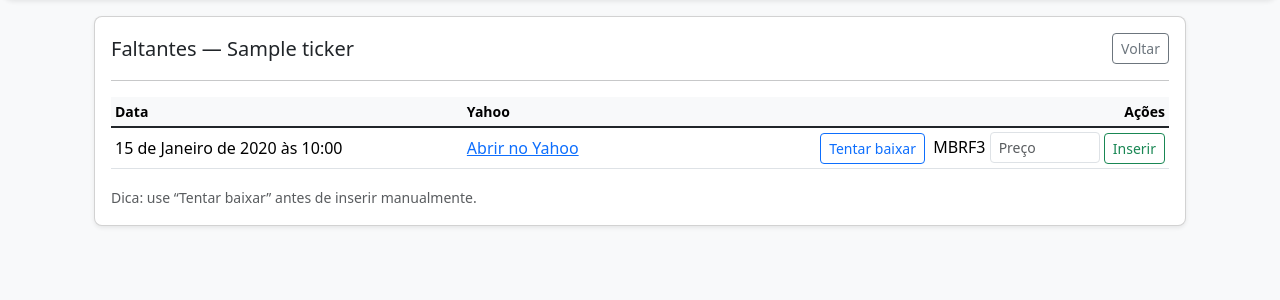
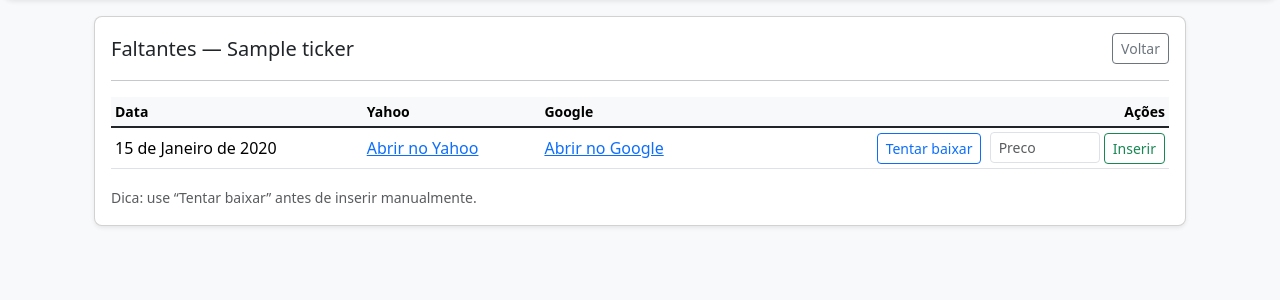
Before and after one commit to MarceloAnsilago/LsPythonDj, a Django app: template cotacoes/templates/cotacoes/faltantes_detail.html in a window 1280 px wide. Shown: the part 56-356 px from the top of the page. Run offline with Django 5.2, Linux system fonts and the light colour scheme; the template is opened without the code that fills it: most values are stand-ins (such as "Sample title", 1, 10 or a date in 2020); some libraries are stand-ins or nearby versions.

Commit message:
acertando o template Faltantes

```diff
--- a/cotacoes/templates/cotacoes/faltantes_detail.html
+++ b/cotacoes/templates/cotacoes/faltantes_detail.html
@@ -12,28 +12,32 @@
         <div class="table-responsive">
           <table class="table table-sm align-middle text-nowrap">
             <thead class="table-light">
-              <tr class="text-secondary small">
+                <tr class="text-secondary small">
                 <th>Data</th>
                 <th>Yahoo</th>
+                <th>Google</th>
                 <th class="text-end">Ações</th>
               </tr>
             </thead>
             <tbody class="table-group-divider">
               {% for r in rows %}
                 <tr>
-                  <td>{{ r.date }}</td>
+                  <td>{{ r.date|date:"DATE_FORMAT" }}</td>
                   <td>
                     <a href="{{ r.yahoo_url }}" target="_blank" rel="noopener">Abrir no Yahoo</a>
                   </td>
+                  <td>
+                    <a href="{{ r.google_url }}" target="_blank" rel="noopener">Abrir no Google</a>
+                  </td>
                   <td class="text-end">
-                    <form method="post" action="{% url 'cotacoes:faltantes_fetch_one' ticker r.date %}" class="d-inline">
+                    <form method="post" action="{% url 'cotacoes:faltantes_fetch_one' ticker r.date_iso %}" class="d-inline">
                       {% csrf_token %}
                       <button class="btn btn-outline-primary btn-sm" type="submit">Tentar baixar</button>
                     </form>
-                    <form method="post" action="{% url 'cotacoes:faltantes_insert_one' ticker %}" class="d-inline ms-1"> MBRF3
+                    <form method="post" action="{% url 'cotacoes:faltantes_insert_one' ticker %}" class="d-inline ms-1">
                       {% csrf_token %}
-                      <input type="hidden" name="date" value="{{ r.date }}">
-                      <input type="number" name="price" step="0.01" placeholder="Preço" class="form-control form-control-sm d-inline-block" style="width:110px">
+                      <input type="hidden" name="date" value="{{ r.date_iso }}">
+                      <input type="number" name="price" step="0.01" placeholder="Preco" class="form-control form-control-sm d-inline-block" style="width:110px">
                       <button class="btn btn-outline-success btn-sm" type="submit">Inserir</button>
                     </form>
                   </td>
```
Also changed, not shown: cotacoes/views.py (+11 -1 lines).
